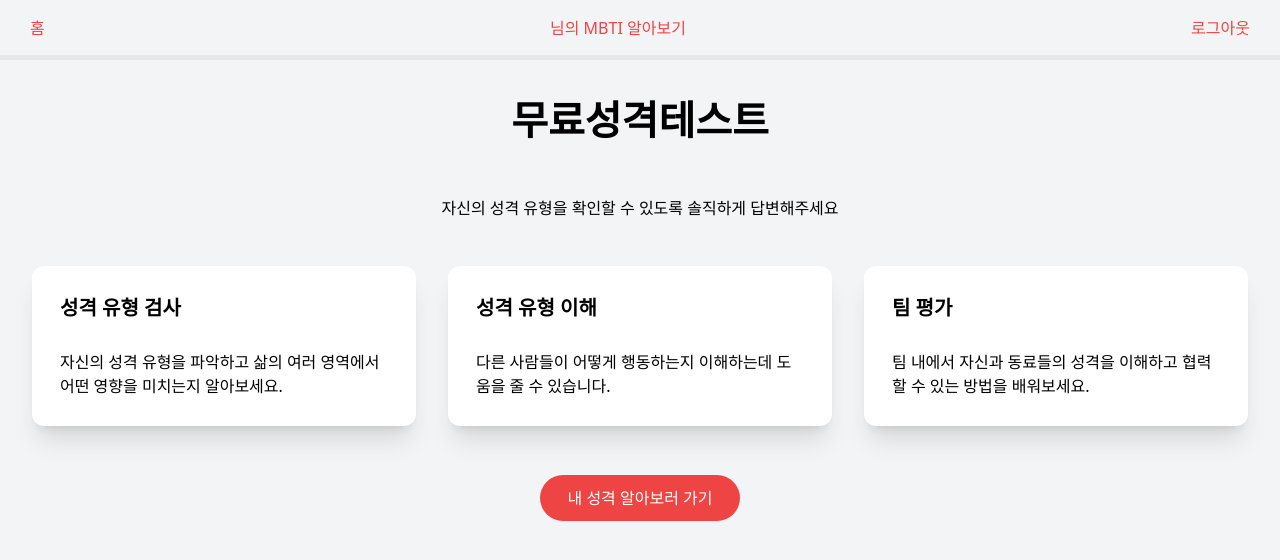
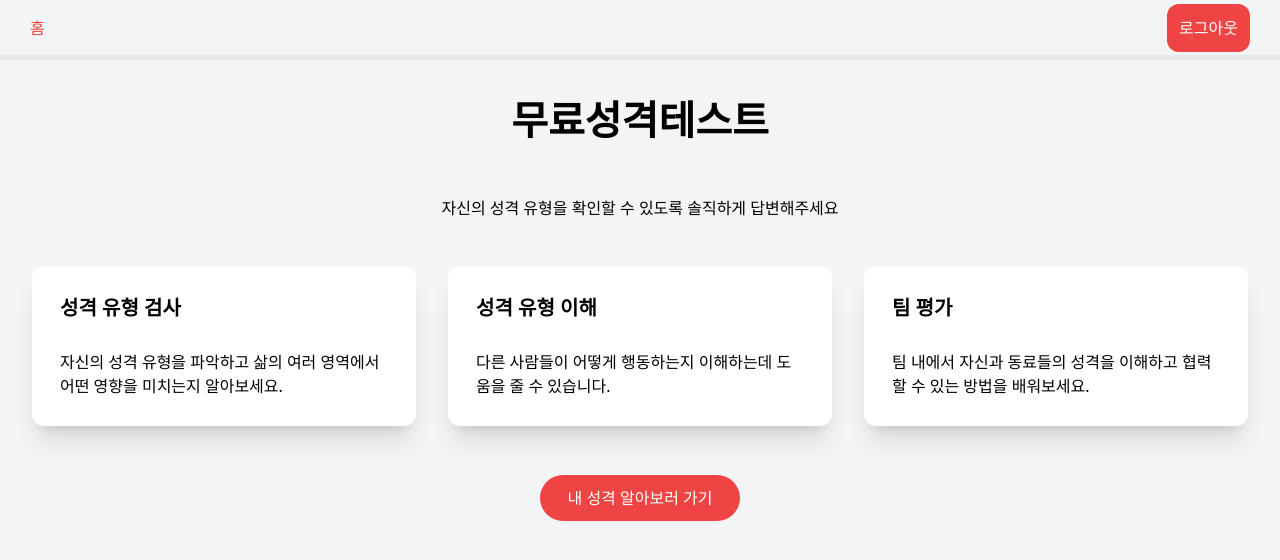
Before and after one commit to Taejin7088/react-mbti-test, a React (Vite) app: page / in a window 1280 px wide. Shown: the top 560 px of the page. Built offline with nearby package versions, Linux system fonts and the light colour scheme; sample sign-in values are in the browser's storage.

Commit message:
refator : 로그인/회원가입 오류 수정

```diff
--- a/src/components/AuthForm.jsx
+++ b/src/components/AuthForm.jsx
@@ -3,6 +3,7 @@ import { LOGIN, SIGNUP } from '../constants/mode';
 import { login, register } from '../api/authApi';
 import { useDispatch } from 'react-redux';
 import { setUserInfo } from '../redex/authSlice';
+import { useNavigate } from 'react-router-dom';
 
 const AuthForm = ({ mode, children }) => {
   const [inputData, setInputData] = useState({
@@ -12,20 +13,29 @@ const AuthForm = ({ mode, children }) => {
   });
 
   const disPatch = useDispatch();
+  const navigate = useNavigate();
 
   const submitHandler = async (e) => {
     e.preventDefault();
     try {
       if (mode === LOGIN) {
         const data = await login(inputData);
+        if (data.code) {
+          throw data;
+        }
         sessionStorage.setItem('token', data.accessToken);
         sessionStorage.setItem('nickname', data.nickname);
-        disPatch(setUserInfo(data.nickname));
+        sessionStorage.setItem('userId', data.userId);
+        disPatch(setUserInfo(data));
         alert('로그인성공');
       }
       if (mode === SIGNUP) {
-        await register(inputData);
-        alert('회원가입성공');
+        const data = await register(inputData);
+        if (data.code) {
+          throw data;
+        }
+        alert('회원가입성공, 로그인 페이지로 이동합니다.');
+        navigate('/login');
       }
     } catch (error) {
       alert(error.response.data.message);
--- a/src/components/Layout.jsx
+++ b/src/components/Layout.jsx
@@ -1,15 +1,11 @@
-import { useState } from 'react';
-import { useDispatch, useSelector } from 'react-redux';
+import { useSelector } from 'react-redux';
 import { Link } from 'react-router-dom';
-import { setUserInfo } from '../redex/authSlice';
+
+import LoginUserHeader from './LoginUserHeader';
 
 const Layout = ({ children }) => {
-  const { isLogin, nickname } = useSelector((state) => state.auth);
-  const disPatch = useDispatch();
-  const logOutHandler = () => {
-    sessionStorage.clear();
-    disPatch(setUserInfo(''));
-  };
+  const { isLogin } = useSelector((state) => state.auth);
+
   return (
     <>
       <header className='flex justify-between items-center bg-gray-100 h-[60px] shadow-xl border-b-[5px]'>
@@ -17,21 +13,7 @@ const Layout = ({ children }) => {
           <div className='m-[30px] text-red-500'>홈</div>
         </Link>
         {isLogin ? (
-          <Link to={'/test'}>
-            <div className='text-red-500 cursor-pointer'>
-              {nickname} 님의 MBTI 알아보기
-            </div>
-          </Link>
-        ) : (
-          <></>
-        )}
-        {isLogin ? (
-          <div
-            className='m-[30px]  text-red-500 cursor-pointer'
-            onClick={logOutHandler}
-          >
-            로그아웃
-          </div>
+          <LoginUserHeader />
         ) : (
           <Link to={'/login'}>
             <div className='m-[30px]  text-red-500'>로그인</div>
--- /dev/null
+++ b/src/components/LoginUserHeader.jsx
@@ -0,0 +1,27 @@
+import { useDispatch } from 'react-redux';
+import { setUserInfo } from '../redex/authSlice';
+import { use } from 'react';
+import { useNavigate } from 'react-router-dom';
+
+const LoginUserHeader = () => {
+  const disPatch = useDispatch();
+  const navigate = useNavigate();
+
+  const logOutHandler = () => {
+    sessionStorage.clear();
+    disPatch(setUserInfo(''));
+    navigate('/login');
+  };
+  return (
+    <div>
+      <div
+        className='m-[30px] p-3 bg-red-500 rounded-xl text-white cursor-pointer'
+        onClick={logOutHandler}
+      >
+        로그아웃
+      </div>
+    </div>
+  );
+};
+
+export default LoginUserHeader;
--- a/src/redex/authSlice.js
+++ b/src/redex/authSlice.js
@@ -3,13 +3,15 @@ import { createSlice } from '@reduxjs/toolkit';
 const initialState = {
   isLogin: !!sessionStorage.getItem('token'),
   nickname: sessionStorage.getItem('nickname'),
+  userId: sessionStorage.getItem('userId'),
 };
 const auth = createSlice({
   name: 'auth',
   initialState,
   reducers: {
     setUserInfo: (state, { payload }) => {
-      state.nickname = payload;
+      state.nickname = payload.nickname;
+      state.userId = payload.userId;
       state.isLogin = !!sessionStorage.getItem('token');
     },
   },
--- a/src/routers/Router.jsx
+++ b/src/routers/Router.jsx
@@ -18,7 +18,7 @@ const PrivateRoute = ({ isLogin }) => {
 const PublicRoute = ({ isLogin }) => {
   //해당 페이지에 접근하는데 로그인 했으면 마이페이지로 보냄
   if (isLogin) {
-    return <Navigate to='/profile' replace />;
+    return <Navigate to='/' replace />;
   }
   return <Outlet />;
 };
```
